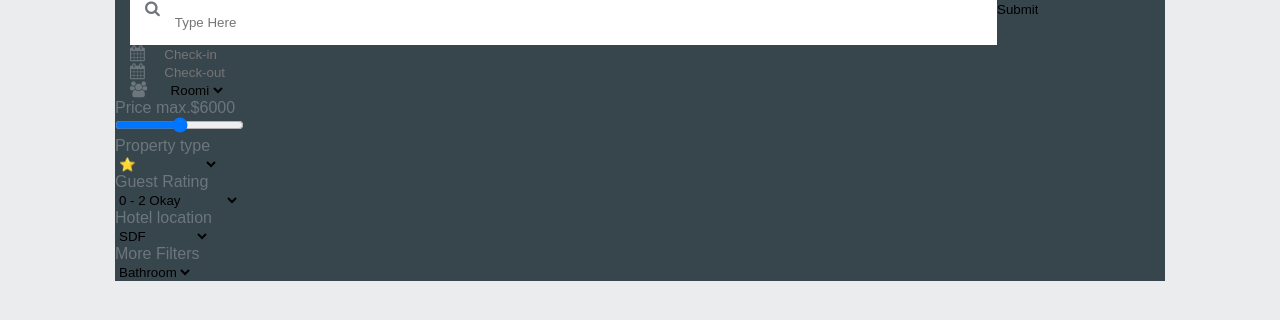
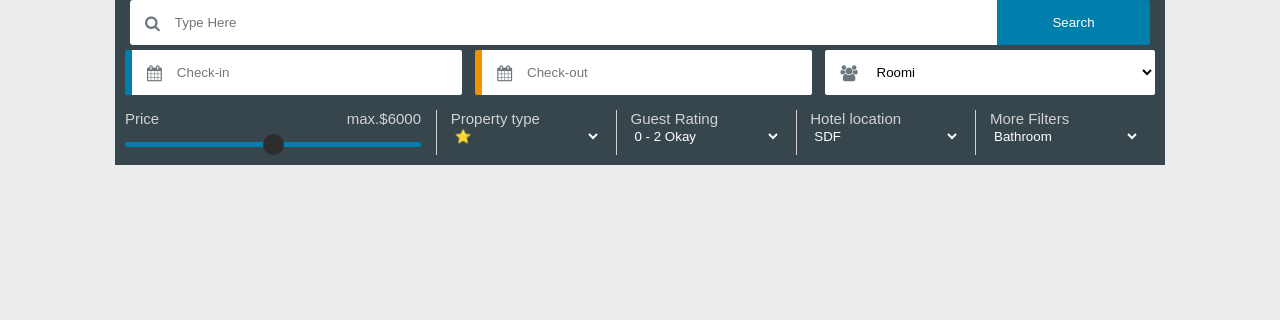
Before and after one commit to CostasLikos/Assignment-5, a plain HTML site: page Assignment5/Index.html in a window 1280 px wide. Drawn offline with Linux system fonts and the light colour scheme.

Commit message:
Add files via upload

```diff
--- a/Assignment5/Index.html
+++ b/Assignment5/Index.html
@@ -6,37 +6,169 @@
 
     <link rel="stylesheet" href="https://cdnjs.cloudflare.com/ajax/libs/font-awesome/4.7.0/css/font-awesome.min.css">
 
-    <link href="css/StyleSheet.css" rel="stylesheet" />
+    <link href="css/StyleSheet.css" rel="stylesheet" /> <!--enhmerwsou mwrh  mlkia-->
 
     <style>
+
+
+
+
+
+
         body {
             background: #ebeced;
             font-family: sans-serif;
         }
-        .hotels-page{
-            width:1050px;
-            margin:0 auto;
+
+        input:focus, textarea:focus {
+            outline: none !important;
         }
-        .hotels-page .search-and-filter{
+
+        .hotels-page {
+            width: 1050px;
+            margin: 0 auto;
+        }
+
+            .hotels-page .search-and-filter {
                 background-color: #37454d;
                 color: #6c767c;
             }
-        .hotels-page .search-and-filter .fa{
-            padding:0px 15px;
+
+                .hotels-page .search-and-filter .fa {
+                    padding: 0px 15px;
                 }
-        .hotels-page .search-and-filter .first-row{
-            display:flex;
-            padding:0px 15px;
-            height:45px;
 
+                .hotels-page .search-and-filter .first-row {
+                    display: flex;
+                    padding: 0px 15px;
+                    height: 45px;
                 }
-        .hotels-page .search-and-filter .first-row .first-col{
-            width:85%;
-            background-color:white;
+
+                    .hotels-page .search-and-filter .first-row .first-col {
+                        width: 85%;
+                        background-color: white;
                         display: flex;
+                        align-items: center;
+                        border-top-left-radius: 3px;
+                        border-bottom-left-radius: 3px;
+                    }
+
+                        .hotels-page .search-and-filter .first-row .first-col input {
+                            height: 100%;
+                            width: 100%;
+                            line-height: 30px;
+                        }
+
+                    .hotels-page .search-and-filter .first-row .second-col {
+                        width: 15%;
+                        background-color: #007fad;
+                        border-top-right-radius: 3px;
+                        border-bottom-right-radius: 3px;
+                    }
+
+                        .hotels-page .search-and-filter .first-row .second-col input {
+                            cursor: pointer;
+                            color: #fff;
+                            width: 100%;
+                            height: 100%;
+                        }
+
+                .hotels-page .search-and-filter .second-row {
+                    display: flex;
+                    padding: 5px 10px;
+                    height: 45px;
+                    justify-content: space-between;
+                }
+
+                    .hotels-page .search-and-filter .second-row .col {
+                        width: 32%;
+                        background-color: white;
+                        display: flex;
+                        align-items: center;
+                        border-radius: 2px;
+                    }
+
+                        .hotels-page .search-and-filter .second-row .col input {
+                            width: 100%;
+                            height: 100%;
+                        }
+
+                        .hotels-page .search-and-filter .second-row .col select {
+                            width: 100%;
+                            height: 100%;
+                            cursor: pointer;
+                        }
+
+                    .hotels-page .search-and-filter .second-row .first-col {
+                        border-left: solid #007fad 7px;
+                    }
+
+                    .hotels-page .search-and-filter .second-row .second-col {
+                        border-left: solid #f48f00 7px;
+                    }
+
+
+
+
+                .hotels-page .search-and-filter .third-row {
+                    display: flex;
+                    padding: 10px 10px;
+                    height: 45px;
+                    font-size: 15px;
+                    justify-content: space-between;
+                }
+
+                    .hotels-page .search-and-filter .third-row select {
+                        color: #fff;
+                        width: 100%;
+                        cursor: pointer;
+                    }
+
+                    .hotels-page .search-and-filter .third-row .col {
+                        border-right: solid 1px #d2d2d2;
+                        padding-right: 15px;
+                        min-width: 150px;
+                    }
+
+                        .hotels-page .search-and-filter .third-row .col:last-child {
+                            border: none;
+                        }
+
+                        .hotels-page .search-and-filter .third-row .col .label {
+                            text-align: left;
+                            color: #d2d2d2;
+                        }
+
+                    .hotels-page .search-and-filter .third-row .first-col {
+                        width: 296px;
+                    }
+
+                        .hotels-page .search-and-filter .third-row .first-col .label {
+                            display: flex;
+                            justify-content: space-between;
+                            padding-bottom: 15px;
+                        }
+
+                        .hotels-page .search-and-filter .third-row .first-col input {
+                            width: 100%;
+                            background: #007fad;
+                            -webkit-appearance: none;
+                            height: 5px;
+                            border-radius: 2px;
+                            display: flex;
+                            cursor: pointer;
+                        }
+
+                    .hotels-page .search-and-filter .third-row input[type=range]::-webkit-slider-thumb {
+                        height: 21px;
+                        width: 21px;
+                        border-radius: 50px;
+                        background: #2d2d2d;
+                        cursor: pointer;
+                        -webkit-appearance: none;
                     }
     </style>
-    <!--12:31-->
+    <!--*53-52*-->
 
 
 
@@ -50,11 +182,11 @@
             <div class="first-row">
                 <div class="first-col">
                     <span class="fa fa-search"></span>
-                    <input type="text" placeholder="Type Here"/>
+                    <input type="text" placeholder="Type Here" />
                 </div>
 
                 <div class="second-col">
-                    <input type="submit" name="Search"/>
+                    <input type="submit" value="Search" />
                 </div>
 
             </div>
@@ -70,9 +202,9 @@
                 <div class="col">
                     <i class="fa fa-users"></i>
                     <select>
-                        <option >Roomi</option>
-                        <option >text</option>
-                        <option >text</option>
+                        <option>Roomi</option>
+                        <option>text</option>
+                        <option>text</option>
                     </select>
                 </div>
 
```
Also changed, not shown: Assignment5/css/StyleSheet.css (+5 -5 lines). Lines whose indentation alone changed are shown as unchanged.
